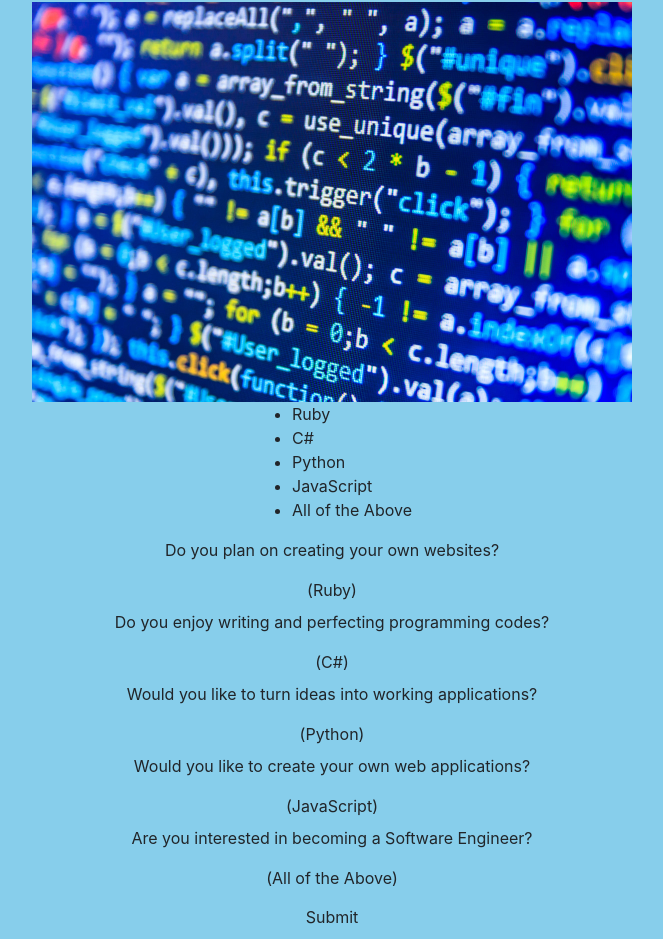
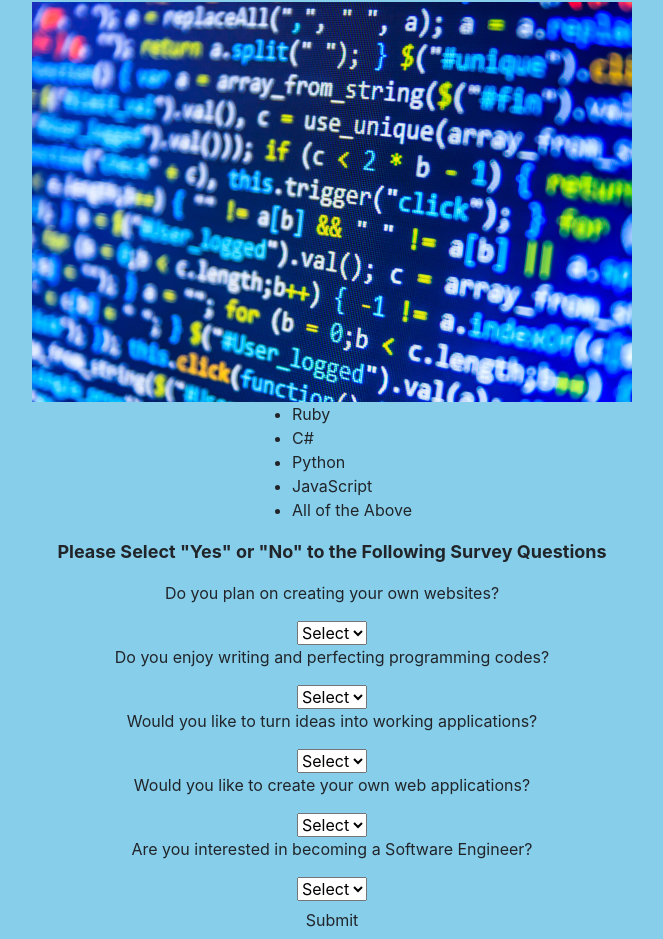
Before and after one commit to weidai07/languages, a plain HTML site: page index.html in a window 1280 px wide. Shown: the part 54-993 px from the top of the page, without its empty margins (308-971 px from the left). Drawn offline with Linux system fonts and the light colour scheme.

Commit message:
add selection buttons for questions to survey

```diff
--- a/css/styles.css
+++ b/css/styles.css
@@ -15,3 +15,12 @@ ul {
 body {
   background-color: skyblue;
 }
+
+.survey {
+  font-weight: bolder;
+  font-size: large;
+}
+
+.warning {
+  display: none;
+}
--- a/index.html
+++ b/index.html
@@ -10,7 +10,7 @@
     <div class="Container">
     <h1>Programming Languages</h1>
       <img src="img/code.jpg" alt="These are codes">
-    <form class="languages">
+    <form id="languages">
       <ul>
         <li>Ruby</li>
         <li>C#</li>
@@ -18,28 +18,58 @@
         <li>JavaScript</li>
         <li>All of the Above</li>
       </ul>
+        <div class="survey">
+        <p>Please Select "Yes" or "No" to the Following Survey Questions</p>
+        </div>
+     <div class="questions">
         <div class="ruby">
           <p>Do you plan on creating your own websites?</p>
-      (<label for="result">Ruby</label>)
+          <select class="questions" id="ruby">
+            <option value="">Select</option>
+            <option value="yes">Yes</option>
+            <option value="no">No</option>
+          </select>
+            <span class="warning">Please Select From the Dropbox</span>
         </div>
         <div class="cs">
           <p>Do you enjoy writing and perfecting programming codes?</p>
-      (<label for="result">C#</label>)
+          <select class="questions" id="cs">
+            <option value="">Select</option>
+            <option value="yes">Yes</option>
+            <option value="no">No</option>
+          </select>
+            <span class="warning">Please Select From the Dropbox</span>
         </div>
         <div class="python">
           <p>Would you like to turn ideas into working applications?</p>
-      (<label for="result">Python</label>)
+          <select class="questions" id="python">
+            <option value="">Select</option>
+            <option value="yes">Yes</option>
+            <option value="no">No</option>
+          </select>
+            <span class="warning">Please Select From the Dropbox</span>
         </div>
         <div class="js">
           <p>Would you like to create your own web applications?</p>
-      (<label for="result">JavaScript</label>)
+          <select class="questions" id="js">
+            <option value="">Select</option>
+            <option value="yes">Yes</option>
+            <option value="no">No</option>
+          </select>
+            <span class="warning">Please Select From the Dropbox</span>
         </div>
         <div class="all">
           <p>Are you interested in becoming a Software Engineer?</p>
-      (<label for="result">All of the Above</label>)
+          <select class="questions" id="all">
+            <option value="">Select</option>
+            <option value="yes">Yes</option>
+            <option value="no">No</option>
+          </select>
+            <span class="warning">Please Select From the Dropbox</span>
         </div>
           <button type="submit" class="btn">Submit</button>
         </form>
         </div>
+     </div>
   </body>
 </html>
--- a/js/scripts.js
+++ b/js/scripts.js
@@ -1,10 +1,17 @@
 $(document).ready(function() {
-  $("#x").submit(function(event) {
+  $("form.languages").submit(function(event) {
     event.preventDefault();
-    var ruby = $("#x").val();
-    var cs = $("#x").val();
-    var python = $("#x").val();
-    var js = $("#x").val();
-    var all = $("#x").val();
+    var ruby1 = $("#ruby option:selected").val();
+    var cs1 = $("#cs option:selected").val();
+    var python1 = $("#python option:selected").val();
+    var js1 = $("#js option:selected").val();
+    var all1 = $("#all option:selected").val();
+
+    if (".questions") {
+
+    }
+    else {
+      $(".warning").show();
+    }
   });
 });
```
Lines whose indentation alone changed are shown as unchanged.
